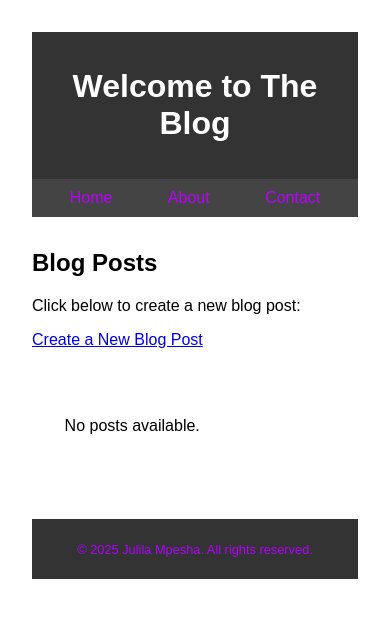
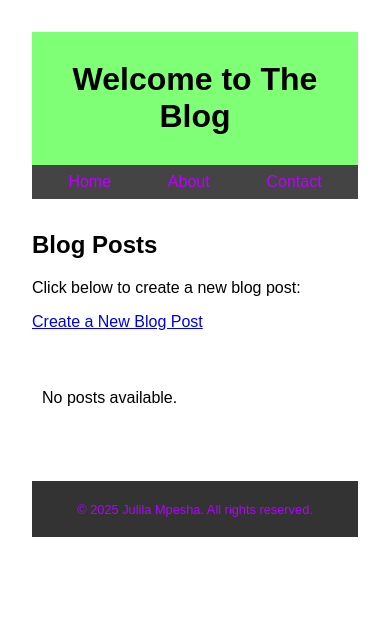
Before and after one commit to Moogz47/dynamic-blog-website, a plain HTML site: page index.html in a window 390 px wide. Drawn offline with Linux system fonts and the light colour scheme.

Commit message:
Add responsive styling to all pages

```diff
--- a/style.css
+++ b/style.css
@@ -5,8 +5,8 @@ body {
 }
 
 header {
-    background: #333;
-    color: white;
+    background: #7eff75;
+    color: rgb(0, 0, 0);
     padding: 15px;
     text-align: center;
 }
@@ -41,3 +41,41 @@ footer {
     padding: 10px;
     margin-top: 20px;
 }
+
+@media (max-width: 768px) {
+    .container {
+        width: 90%;
+        padding: 10px;
+    }
+
+    nav a {
+        margin: 0 10px;
+    }
+
+    header, footer {
+        padding: 10px;
+    }
+}
+
+@media (max-width: 480px) {
+    header {
+        padding: 8px;
+    }
+
+    nav {
+        padding: 8px;
+    }
+
+    .container {
+        width: 100%;
+        padding: 10px;
+    }
+
+    .post {
+        padding: 10px 0;
+    }
+
+    footer {
+        padding: 8px;
+    }
+}
```
